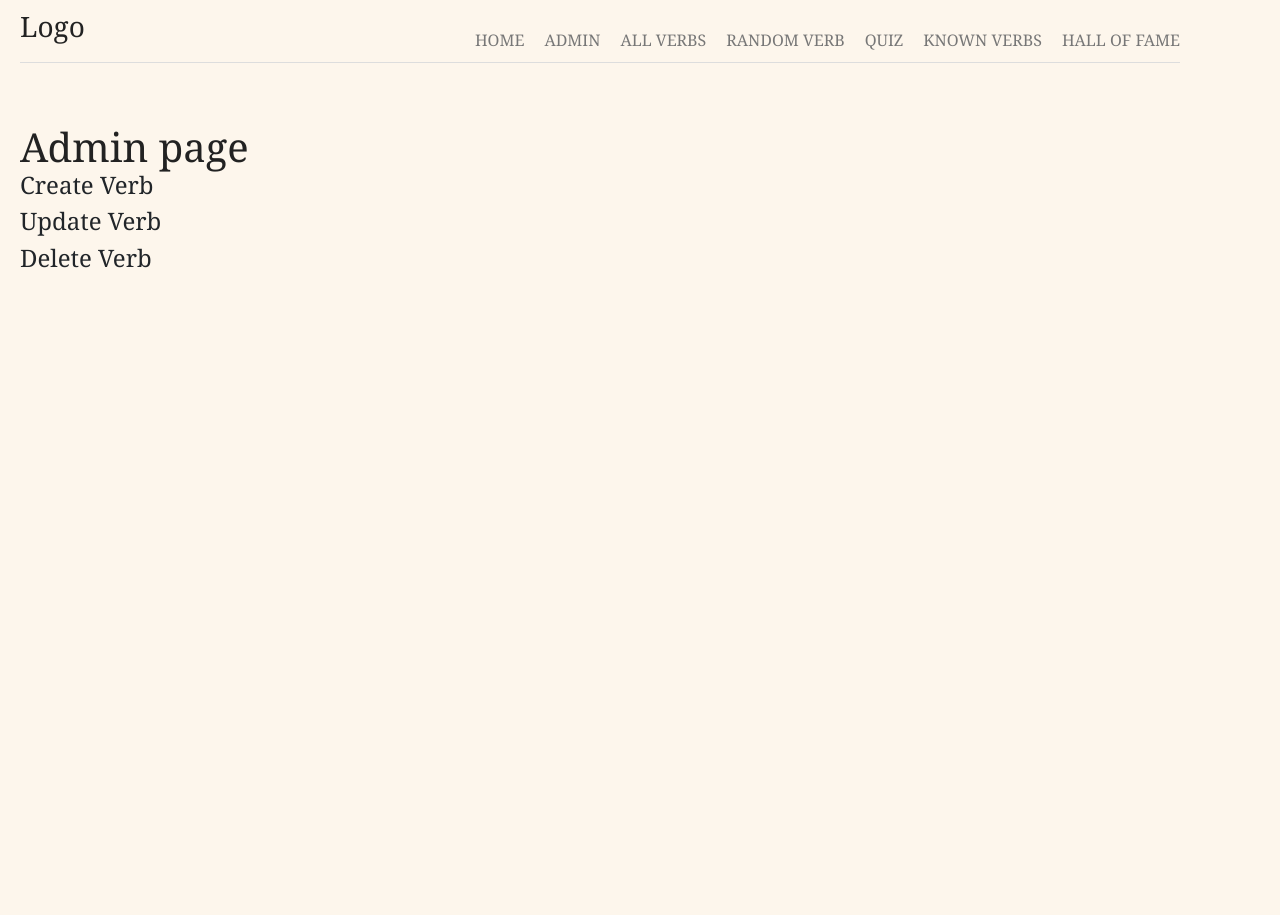
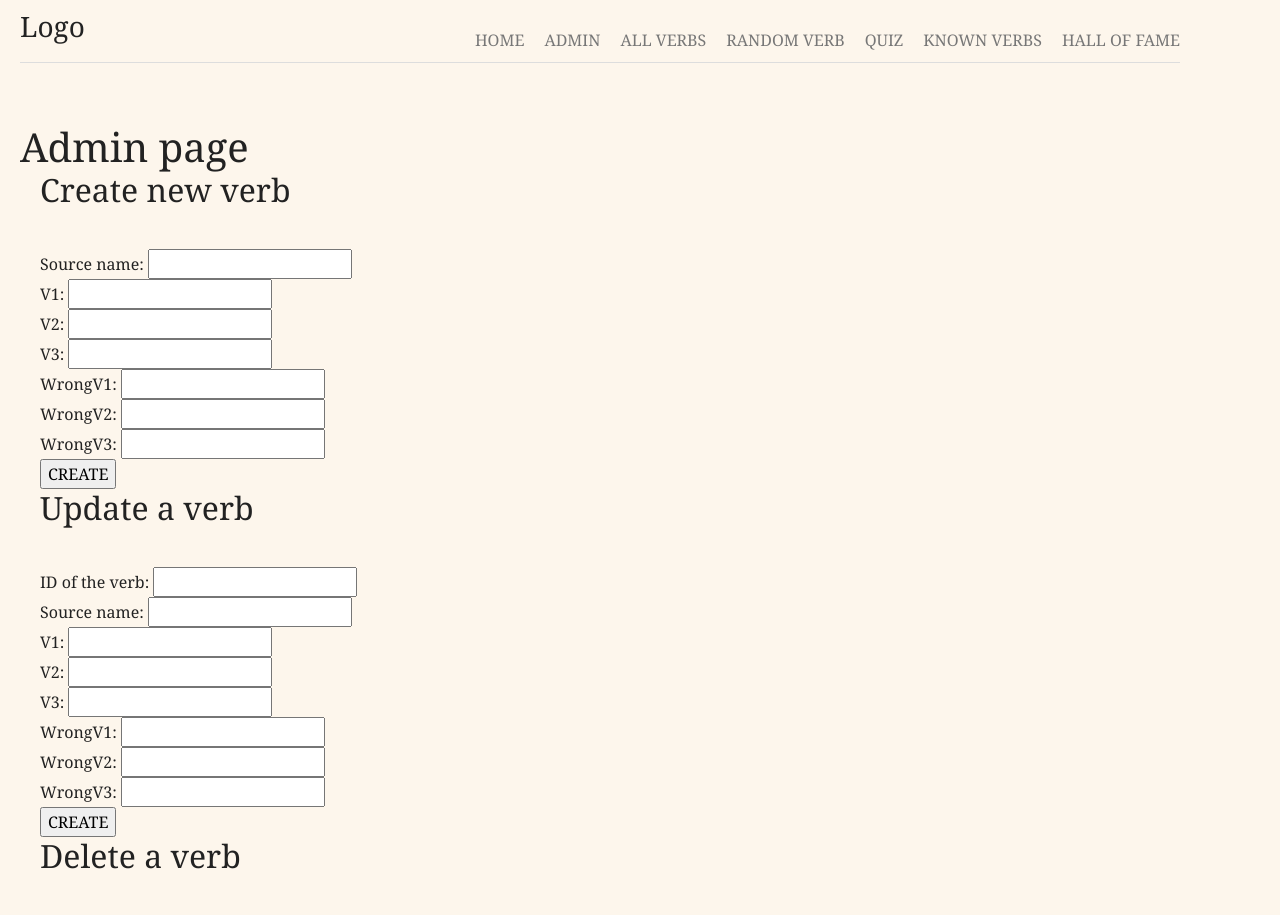
Before and after one commit to BlasToth/letscoder-bootcamp-202101, a React (Create React App) app in the folder proyecto-4-frontend/my-react-front/my-react-front/: page /admin in a window 1280 px wide. Shown: the top 915 px of the page. Before the commit the page ends 800 px from the top, so only its background shows below. Built offline with nearby package versions, Linux system fonts and the light colour scheme.

Commit message:
add admin components

```diff
--- a/proyecto-4-frontend/my-react-front/my-react-front/src/MyComponent.js
+++ b/proyecto-4-frontend/my-react-front/my-react-front/src/MyComponent.js
@@ -10,7 +10,7 @@ function MyComponent() {
   // this useEffect will run once
   // similar to componentDidMount()
   useEffect(() => {
-    fetch("/verbs/verbs")
+    fetch("verbs/verbs")
       .then((res) => res.json())
       .then(
         (result) => {
--- a/proyecto-4-frontend/my-react-front/my-react-front/src/components/Admin.js
+++ b/proyecto-4-frontend/my-react-front/my-react-front/src/components/Admin.js
@@ -1,5 +1,8 @@
 // import './Nav.css';
 import 'bootstrap/dist/css/bootstrap.min.css';
+import Admincreate from './Admincreate'
+import Admindelete from './Admindelete';
+import Adminupdate from './Adminupdate';
 
 
 
@@ -7,9 +10,9 @@ function Admin() {
     return (
         <>
         <h1>Admin page</h1>
-        <h4>Create Verb</h4>
-        <h4>Update Verb</h4>
-        <h4>Delete Verb</h4>
+        <Admincreate />
+        <Adminupdate />
+        <Admindelete />
         </>
     );
   }
--- /dev/null
+++ b/proyecto-4-frontend/my-react-front/my-react-front/src/components/Admincreate.js
@@ -0,0 +1,26 @@
+// import './Nav.css';
+import 'bootstrap/dist/css/bootstrap.min.css';
+
+
+
+function Admincreate() {
+    return (
+        <>
+        <div class="create-verb content">
+        <h2>Create new verb</h2>
+            <form action="/" method="POST">
+                <p>Source name: <input type="text" name="sourceName" required/></p>
+                <p>V1: <input type="text" name="v1" required/></p>
+                <p>V2: <input type="text" name="v2" required/></p>
+                <p>V3: <input type="text" name="v3" required/></p>
+                <p>WrongV1: <input type="text" name="wrongv1" required/></p>
+                <p>WrongV2: <input type="text" name="wrongv2" required/></p>
+                <p>WrongV3: <input type="text" name="wrongv3" required/></p>
+                <input type="submit" name="sub" value="CREATE" />
+            </form>
+        </div>
+        </>
+    );
+  }
+
+  export default Admincreate;
--- /dev/null
+++ b/proyecto-4-frontend/my-react-front/my-react-front/src/components/Admindelete.js
@@ -0,0 +1,20 @@
+// import './Nav.css';
+import 'bootstrap/dist/css/bootstrap.min.css';
+
+
+
+function Admindelete() {
+    return (
+        <>
+        <div class="delete-verb content">
+        <h2>Delete a verb</h2>
+            <form action="/" method="DELETE">
+                <p>ID of the verb: <input type="text" name="sourceName" required/></p>
+                <input type="submit" name="sub" value="DELETE" />
+            </form>
+        </div>
+        </>
+    );
+  }
+
+  export default Admindelete;
--- /dev/null
+++ b/proyecto-4-frontend/my-react-front/my-react-front/src/components/Adminupdate.js
@@ -0,0 +1,27 @@
+// import './Nav.css';
+import 'bootstrap/dist/css/bootstrap.min.css';
+
+
+
+function Adminupdate() {
+    return (
+        <>
+        <div class="update-verb content">
+        <h2>Update a verb</h2>
+            <form action="/" method="POST">
+                <p>ID of the verb: <input type="text" name="sourceName" required/></p>
+                <p>Source name: <input type="text" name="sourceName" required/></p>
+                <p>V1: <input type="text" name="v1" required/></p>
+                <p>V2: <input type="text" name="v2" required/></p>
+                <p>V3: <input type="text" name="v3" required/></p>
+                <p>WrongV1: <input type="text" name="wrongv1" required/></p>
+                <p>WrongV2: <input type="text" name="wrongv2" required/></p>
+                <p>WrongV3: <input type="text" name="wrongv3" required/></p>
+                <input type="submit" name="sub" value="CREATE" />
+            </form>
+        </div>
+        </>
+    );
+  }
+
+  export default Adminupdate;
```
